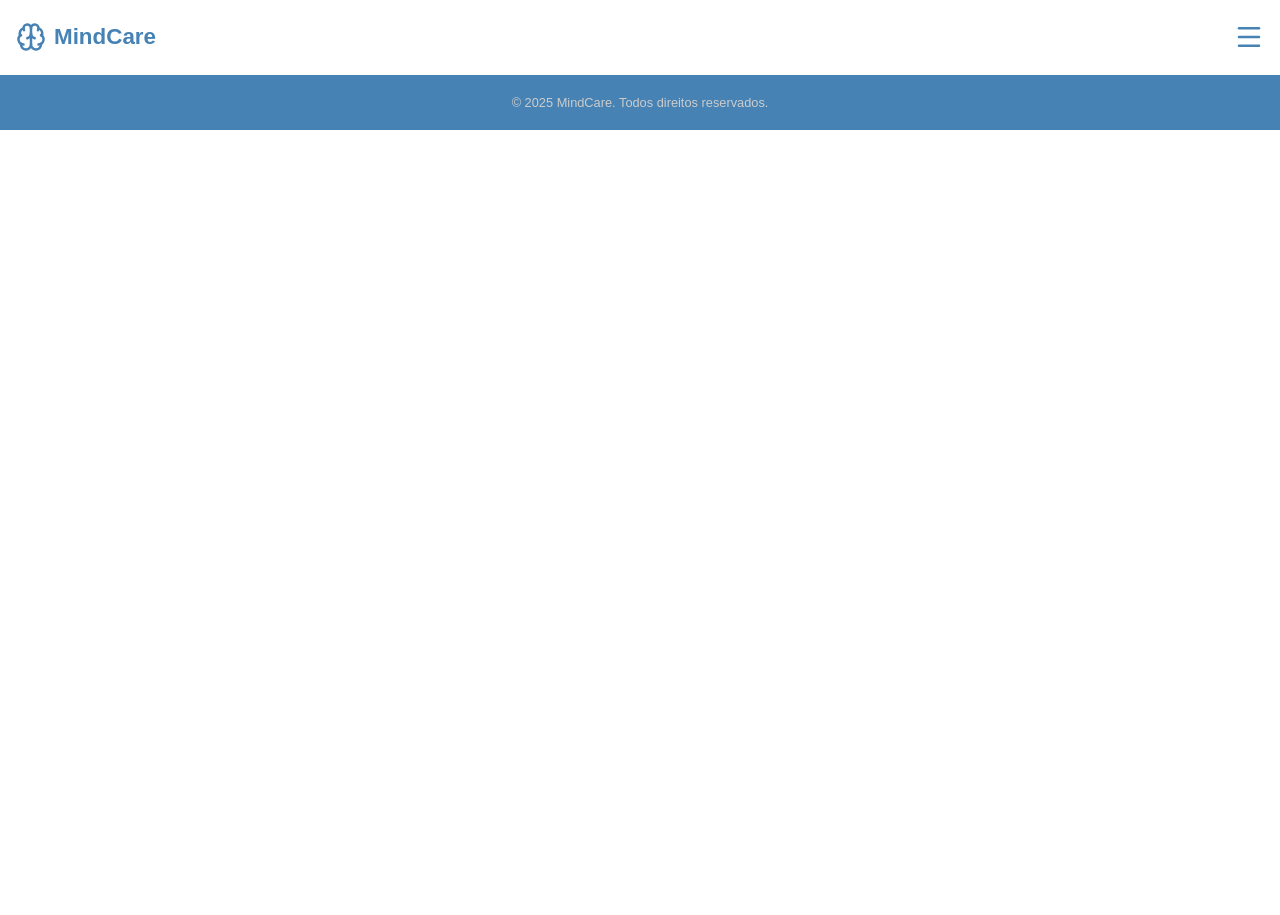
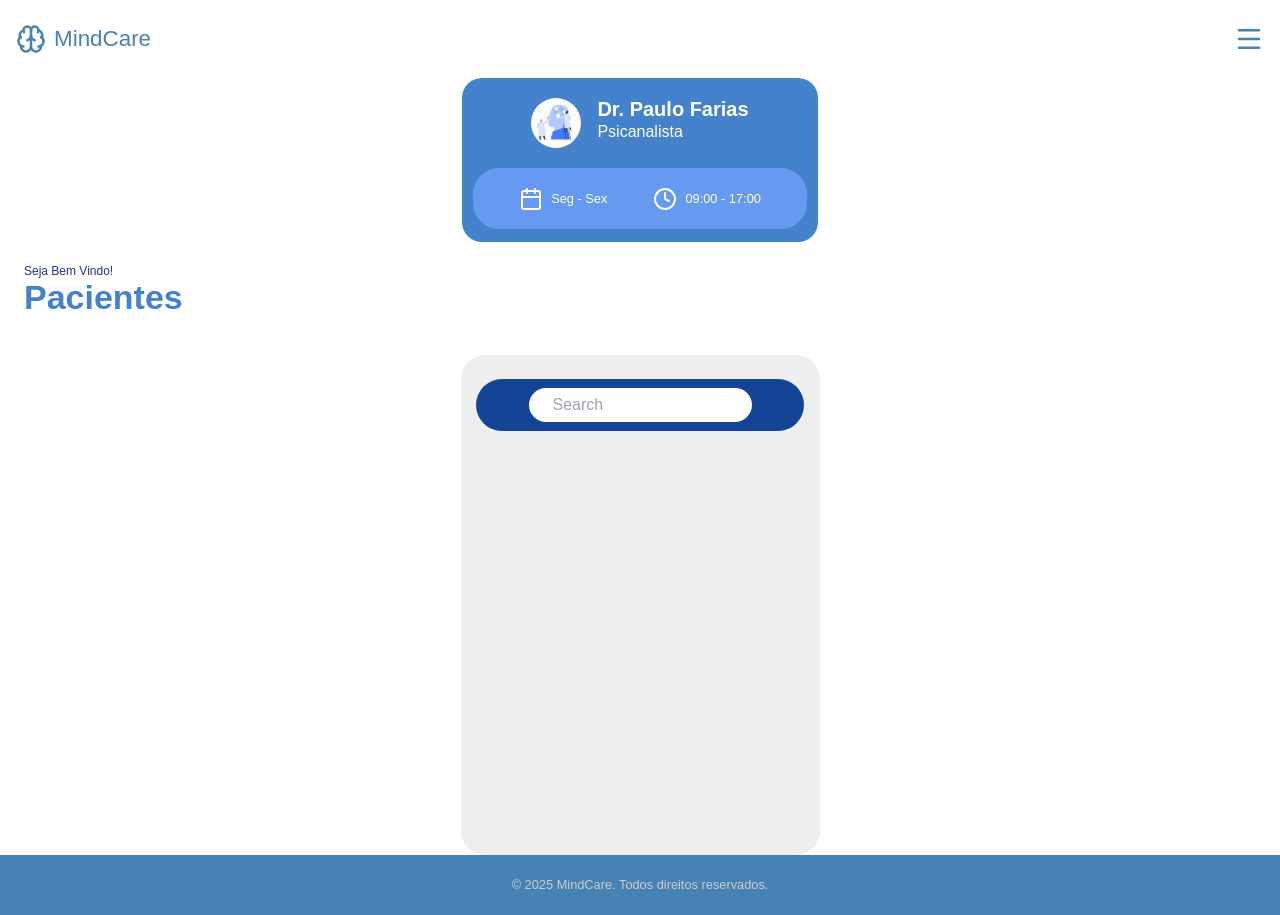
Before and after one commit to ProjetoBlocoADS/MindCareApp, a React (Vite) app in the folder app/: page /home-psicologo in a window 1280 px wide. Before the commit the page ends 800 px from the top, so only its background shows below. Built offline with nearby package versions, Linux system fonts and the light colour scheme.

Commit message:
pagina pacientes primeiros componentes

```diff
--- a/app/index.html
+++ b/app/index.html
@@ -5,6 +5,8 @@
     <meta name="viewport" content="width=device-width, initial-scale=1.0" />
     <title>MindCare</title>
     <link rel="icon" type="image/x-icon" href="./src/assets/brain.png">
+    <script src="https://cdn.tailwindcss.com"></script>
+
   </head>
   <body>
     <div id="root"></div>
--- a/app/src/App.jsx
+++ b/app/src/App.jsx
@@ -4,6 +4,7 @@ import Header from "./componentes/header/Header";
 import Login from "./pages/login/Login";
 import Cadastro from "./pages/cadastro/Cadastro";
 import Footer from "./componentes/footer/Footer";
+import HomePsicologo from "./pages/homePsicologo/HomePsicologo";
 
 function App() {
   return (
@@ -15,6 +16,7 @@ function App() {
             <Route path="/" element={<Home />} />
             <Route path="/login" element={<Login />} />
             <Route path="/cadastro" element={<Cadastro />} />
+            <Route path="/home-psicologo" element={<HomePsicologo />} />
           </Routes>
         </main>
       </div>
--- /dev/null
+++ b/app/src/pages/homePsicologo/HomePsicologo.jsx
@@ -0,0 +1,23 @@
+import CardUser from "./componentes/CardUser";
+import ilustraHome from "../../assets/home/ilustraHome.png";
+import ListaPacientes from "./componentes/ListaPacientes";
+
+
+export default function HomePsicologo() {
+  return (
+    <div className="flex flex-col">
+      <CardUser
+        avatar={ilustraHome}
+        nome="Dr. Paulo Farias"
+        profissao="Psicanalista"
+      />
+      <div className="ml-6 my-5">
+        <h4 className="text-[12px] text-[#22318E]">Seja Bem Vindo!</h4>
+        <h2 className="text-[34px] text-[#4483CC] font-semibold relative -top-2">
+          Pacientes
+        </h2>
+      </div>
+      <ListaPacientes />
+    </div>
+  );
+}
--- /dev/null
+++ b/app/src/pages/homePsicologo/componentes/CardUser.jsx
@@ -0,0 +1,33 @@
+import { Calendar, Clock } from "lucide-react";
+
+export default function CardUser({ nome, profissao, avatar }) {
+  return (
+    <div
+      className="flex flex-col mx-auto text-white items-center w-[356px] h-[164px] rounded-[20px] bg-[#4483CC]
+     "
+    >
+      <div className="flex gap-4 items-center my-4">
+        <img
+          src={avatar}
+          alt={nome}
+          className="w-[50px] h-[50px] object-cover rounded-full"
+        />
+        <div className="flex flex-col">
+          <h2 className="text-[20px] font-semibold">{nome}</h2>
+          <h4 className="text-[16px] relative -top-2">{profissao}</h4>
+        </div>
+      </div>
+
+      <div className="w-[334px] h-[61px] bg-[#669AF0] rounded-[26px] text-white flex justify-evenly items-center">
+        <div className="flex items-center gap-2 ">
+          <Calendar />
+          <p className="text-white">Seg - Sex</p>
+        </div>
+        <div className="flex items-center gap-2">
+          <Clock />
+          <p className="text-white">09:00 - 17:00</p>
+        </div>
+      </div>
+    </div>
+  );
+}
--- /dev/null
+++ b/app/src/pages/homePsicologo/componentes/ListaPacientes.jsx
@@ -0,0 +1,21 @@
+import SearchBar from "./SearchBar";
+
+const pacientes = [
+  { id: 1, nome: "Ana Souza", patologiaMental: "Ansiedade crônica" },
+  { id: 2, nome: "Bruno Lima", patologiaMental: "Depressão maior" },
+  { id: 3, nome: "Carla Mendes", patologiaMental: "Transtorno obsessivo-compulsivo (TOC)" },
+  { id: 4, nome: "Diego Ferreira", patologiaMental: "Transtorno bipolar" },
+  { id: 5, nome: "Eduarda Silva", patologiaMental: "Síndrome do pânico" },
+  { id: 6, nome: "Felipe Rocha", patologiaMental: "Transtorno de estresse pós-traumático (TEPT)" },
+  { id: 7, nome: "Gabriela Torres", patologiaMental: "Fobia social" },
+  { id: 8, nome: "Henrique Alves", patologiaMental: "Transtorno de personalidade borderline" },
+  { id: 9, nome: "Isabela Costa", patologiaMental: "Depressão leve" },
+  { id: 10, nome: "João Pereira", patologiaMental: "Ansiedade generalizada" }
+];
+
+
+export default function ListaPacientes() {
+    return <div className="w-[359px] h-[500px] bg-[#EEEEEE] rounded-[24px] mx-auto">
+        <SearchBar />
+    </div>
+}
--- /dev/null
+++ b/app/src/pages/homePsicologo/componentes/SearchBar.jsx
@@ -0,0 +1,5 @@
+export default function SearchBar() {
+    return <div className="w-[328px] h-[52px] flex justify-center items-center mt-6 bg-[#134496] mx-auto rounded-[26px]">
+        <input type="text" placeholder="Search" className="px-6 py-2 w-[223px] h-[34px] rounded-[26px]" />
+    </div>
+}
```
